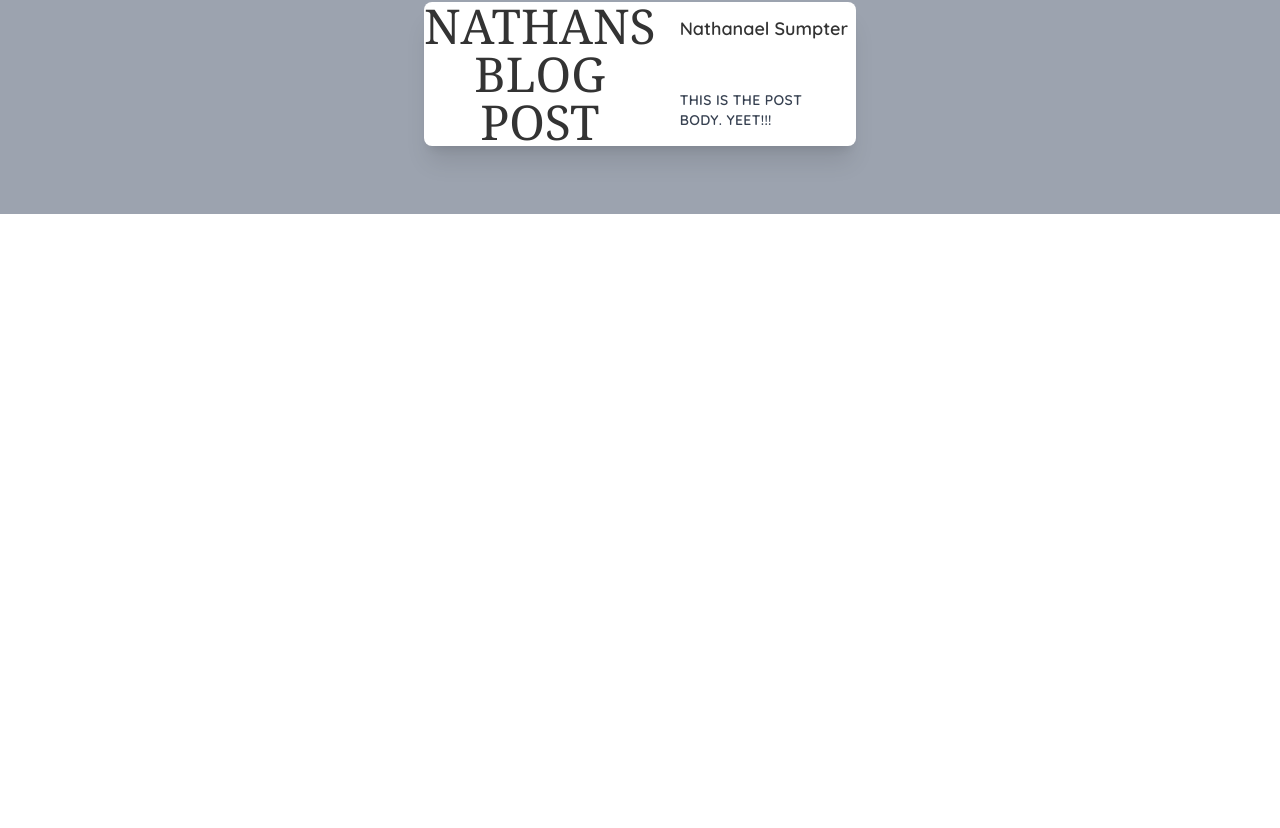
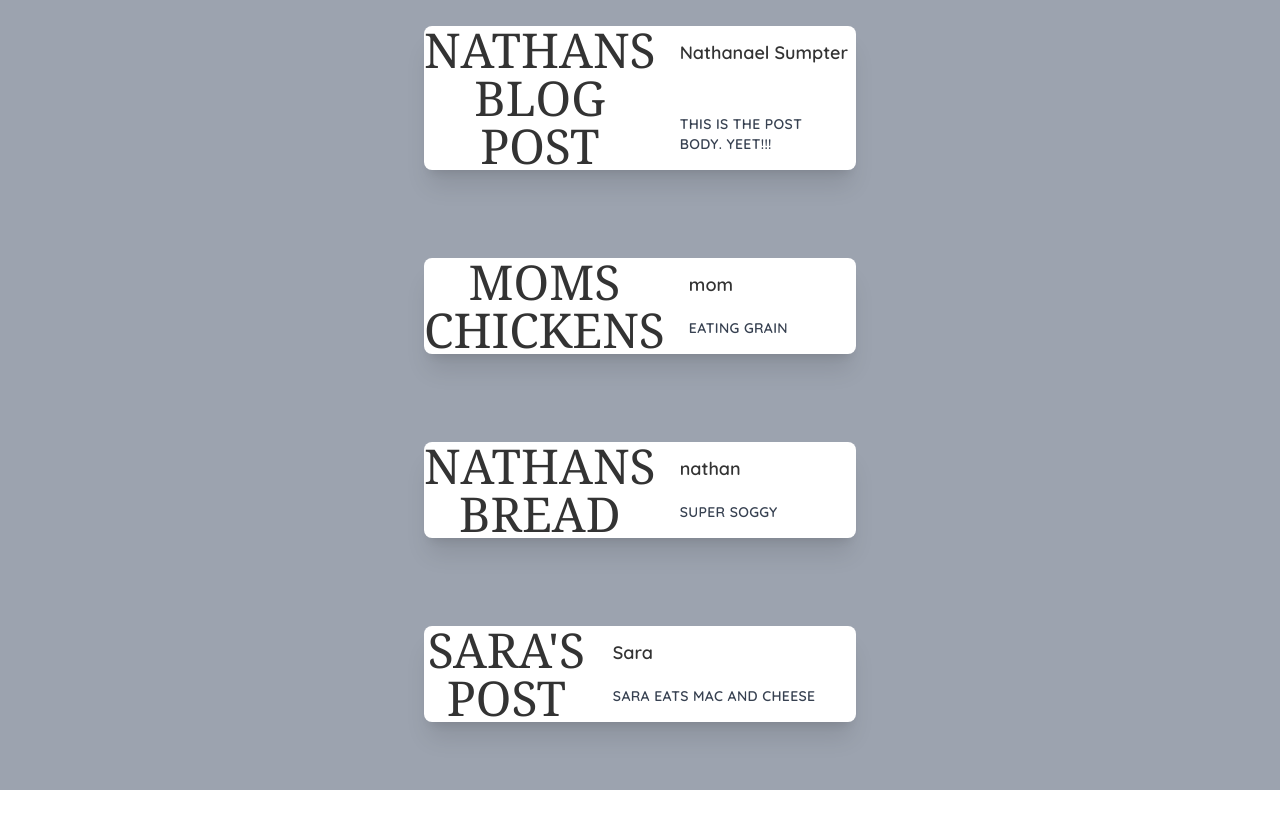
Before and after one commit to nsumpter98/modern_react_tutorial, a React (Create React App) app: page / in a window 1280 px wide. Shown: the part 650-1478 px from the top of the page. Before the commit the page ends 904 px from the top, so only its background shows below. Built offline with nearby package versions, Linux system fonts and the light colour scheme; data requests are answered from the project's data file.

Commit message:
working on env file

```diff
--- a/data/db.json
+++ b/data/db.json
@@ -21,6 +21,24 @@
       "body": "this is the post body. yeet!!!",
       "author": "Nathanael Sumpter",
       "id": 5
+    },
+    {
+      "title": "Moms chickens",
+      "body": "eating grain",
+      "author": "mom",
+      "id": 6
+    },
+    {
+      "title": "Nathans bread",
+      "body": "super soggy",
+      "author": "nathan",
+      "id": 7
+    },
+    {
+      "title": "Sara's post",
+      "body": "sara eats mac and cheese",
+      "author": "Sara",
+      "id": 8
     }
   ]
 }
--- a/package.json
+++ b/package.json
@@ -6,6 +6,7 @@
     "@testing-library/jest-dom": "^5.16.5",
     "@testing-library/react": "^13.4.0",
     "@testing-library/user-event": "^13.5.0",
+    "dotenv": "^16.0.3",
     "react": "^18.2.0",
     "react-dom": "^18.2.0",
     "react-router-dom": "^6.4.2",
--- a/src/App.js
+++ b/src/App.js
@@ -4,6 +4,7 @@ import Create from "./Create";
 import NotFound from "./NotFound";
 import {BrowserRouter as Router, Route, Routes as Switch} from 'react-router-dom';
 import BlogDetails from "./BlogDetails";
+require('dotenv').config()
 
 function App() {
 
--- a/src/BlogList.js
+++ b/src/BlogList.js
@@ -8,6 +8,7 @@ const BlogList = ({ blogs, title/*, handleDelete*/ }) => {
 
     return (
         <div className="blog-list">
+            console.log(process.env.REACT_APP_API_KEY);
             <h2 className={'dark:text-white'}>{ title }</h2>
             {blogs.map((blog) => (
                 /*<div className="blog-preview" key={blog.id}>
```
Also changed, not shown: 2 other files (tests, documents, lock files or other folders).
